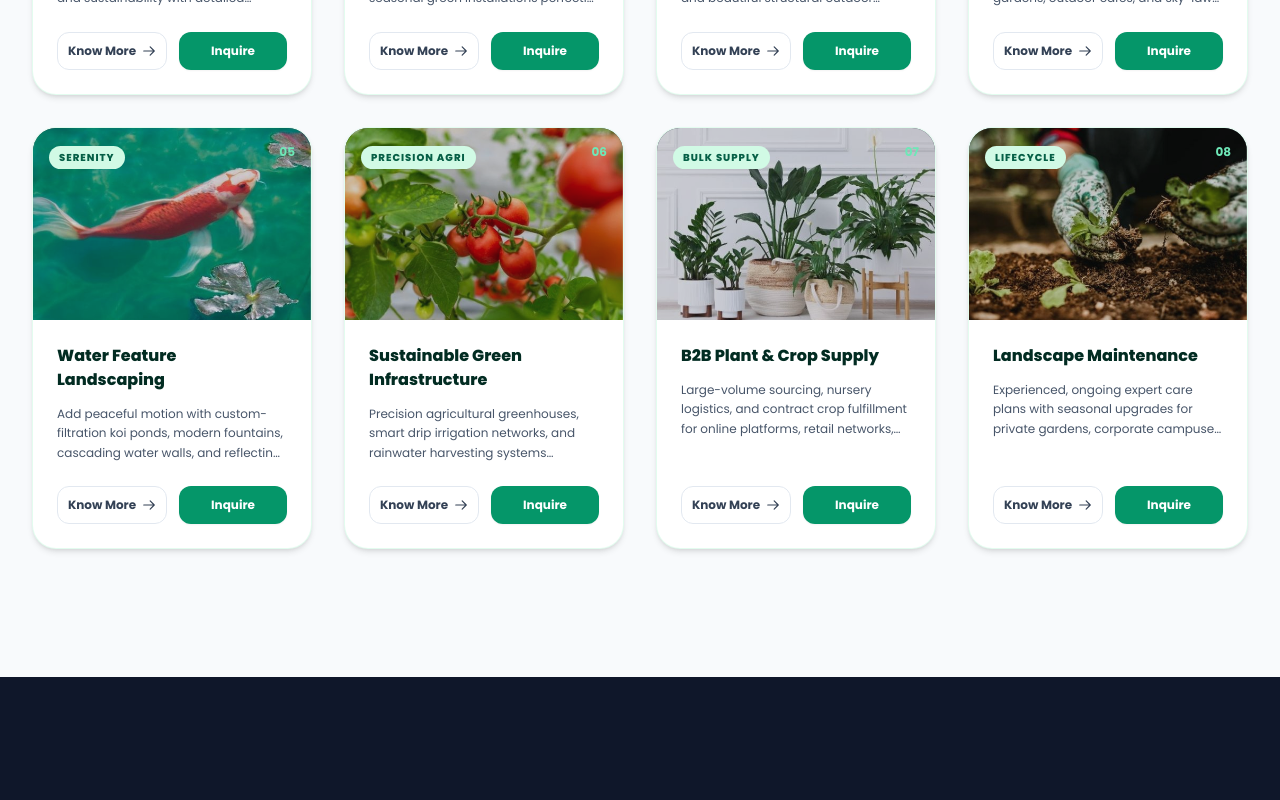
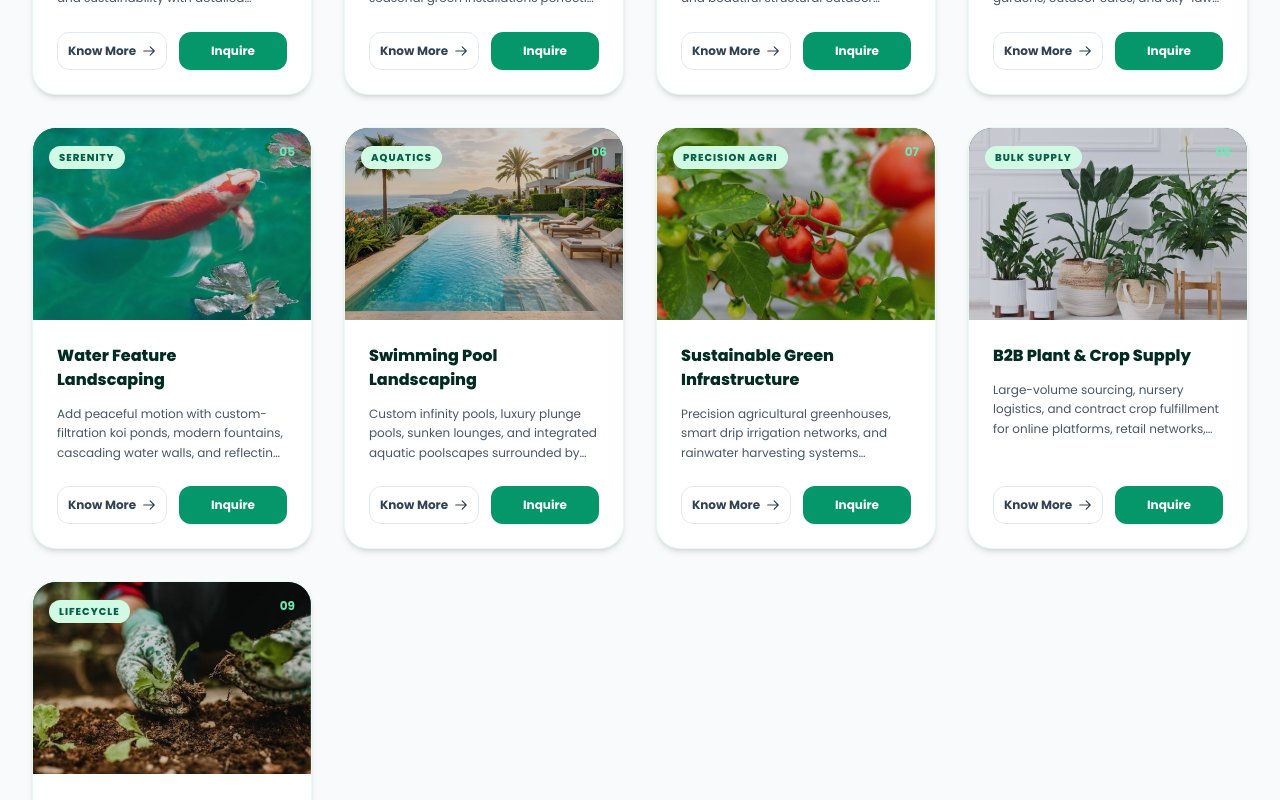
Before and after one commit to aiakshat/wishfy_1, a React (Vite) app: page / in a window 1280 px wide. Shown: the part 2500-3300 px from the top of the page. Built offline with nearby package versions, Linux system fonts and the light colour scheme.

Commit message:
Add swimming pool landscaping service and image assets

```diff
--- a/src/App.jsx
+++ b/src/App.jsx
@@ -125,6 +125,7 @@ export default function App() {
       'hardscape-landscaping': 'Hardscape Landscaping',
       'rooftop-landscaping': 'Rooftop & Terrace Landscaping',
       'water-feature-landscaping': 'Water Features & Koi Ponds',
+      'swimming-pool-landscaping': 'Swimming Pool Landscaping',
       'sustainable-landscaping': 'Sustainable Green Infrastructure',
       'large-scale-landscaping': 'Large Scale Commercial Landscaping',
       'b2b-plant-supply': 'B2B Bulk Plant & Crop Supply',
--- a/src/components/ConsultationModal.jsx
+++ b/src/components/ConsultationModal.jsx
@@ -58,6 +58,7 @@ export default function ConsultationModal({isOpen, onClose, onSubmit, formSubmit
                       <option value="greenhouse">Climate-Controlled Greenhouse</option>
                       <option value="balcony">Balcony Setup</option>
                       <option value="water">Koi Pond / Water Features</option>
+                      <option value="swimming-pool">Swimming Pool & Landscaping</option>
                     </select>
                   </div>
                 </div>
--- a/src/components/Footer.jsx
+++ b/src/components/Footer.jsx
@@ -82,6 +82,7 @@ export default function Footer() {
                 <a href="/services/hardscape-landscaping" className="hover:text-emerald-400 transition-colors">Hardscape Landscaping</a>
                 <a href="/services/rooftop-landscaping" className="hover:text-emerald-400 transition-colors">Rooftop Landscaping</a>
                 <a href="/services/water-feature-landscaping" className="hover:text-emerald-400 transition-colors">Water Feature Landscaping</a>
+                <a href="/services/swimming-pool-landscaping" className="hover:text-emerald-400 transition-colors">Swimming Pool Landscaping</a>
                 <a href="/services/sustainable-landscaping" className="hover:text-emerald-400 transition-colors">Sustainable Green Infrastructure</a>
                 <a href="/services/large-scale-landscaping" className="hover:text-emerald-400 transition-colors">Large Scale Landscaping</a>
                 <a href="/services/b2b-plant-supply" className="hover:text-emerald-400 transition-colors">B2B Plant & Crop Supply</a>
--- a/src/components/Header.jsx
+++ b/src/components/Header.jsx
@@ -41,6 +41,16 @@ const servicesMenuItems = [
       <svg className="w-5 h-5" fill="none" stroke="currentColor" strokeWidth="2" viewBox="0 0 24 24">
         <path strokeLinecap="round" strokeLinejoin="round" d="M3 10c3 1.5 5-1.5 8 0s5 1.5 8 0M3 15c3 1.5 5-1.5 8 0s5 1.5 8 0M3 20c3 1.5 5-1.5 8 0s5 1.5 8 0" />
         <path strokeLinecap="round" strokeLinejoin="round" d="M12 3v3m3-2l-1.5 1.5M9 4l1.5 1.5" />
+      </svg>
+    )
+  },
+  {
+    slug: 'swimming-pool-landscaping',
+    title: 'Swimming Pool Landscaping',
+    description: 'Custom infinity pools, plunge pools & luxury poolscapes',
+    icon: (
+      <svg className="w-5 h-5" fill="none" stroke="currentColor" strokeWidth="2" viewBox="0 0 24 24">
+        <path strokeLinecap="round" strokeLinejoin="round" d="M3 15c2.5 0 3.5-1 6-1s3.5 1 6 1 3.5-1 6-1M3 19c2.5 0 3.5-1 6-1s3.5 1 6 1 3.5-1 6-1M15 5a2 2 0 100-4 2 2 0 000 4zm-4 4l3-2 3 3-2 3m-4-4l-3 4-2-1" />
       </svg>
     )
   },
--- a/src/components/ServicesSection.jsx
+++ b/src/components/ServicesSection.jsx
@@ -8,6 +8,7 @@ const serviceTitleToSlug = {
   'Hardscape Landscaping': 'hardscape-landscaping',
   'Rooftop Landscaping': 'rooftop-landscaping',
   'Water Feature Landscaping': 'water-feature-landscaping',
+  'Swimming Pool Landscaping': 'swimming-pool-landscaping',
   'Sustainable Green Infrastructure': 'sustainable-landscaping',
   'B2B Plant & Crop Supply': 'b2b-plant-supply',
   'Landscape Maintenance': 'landscape-maintenance'
--- a/src/data/services.js
+++ b/src/data/services.js
@@ -30,6 +30,12 @@ export const services = [
     image: "/images/service-8.jpg"
   },
   {
+    title: "Swimming Pool Landscaping",
+    desc: "Custom infinity pools, luxury plunge pools, sunken lounges, and integrated aquatic poolscapes surrounded by lush botanical borders.",
+    tag: "Aquatics",
+    image: "/images/service-swimming-pool.jpg"
+  },
+  {
     title: "Sustainable Green Infrastructure",
     desc: "Precision agricultural greenhouses, smart drip irrigation networks, and rainwater harvesting systems designed for ultimate resource efficiency.",
     tag: "Precision Agri",
--- a/src/pages/AboutPage.jsx
+++ b/src/pages/AboutPage.jsx
@@ -86,6 +86,12 @@ const detailedServices = {
     'Reflecting pools',
     'Artificial ponds',
     'Water walls'
+  ],
+  swimmingPool: [
+    'Infinity & lap pools',
+    'Natural stone coping',
+    'Sun decks & pergolas',
+    'Aquatic LED lighting'
   ],
   sustainable: [
     'Drip irrigation',
@@ -268,6 +274,7 @@ export default function AboutPage({ setActiveModal }) {
               { title: 'Hardscape Landscaping', items: detailedServices.hardscape },
               { title: 'Rooftop Landscaping', items: detailedServices.rooftop },
               { title: 'Water Features', items: detailedServices.water },
+              { title: 'Swimming Pool Landscaping', items: detailedServices.swimmingPool },
               { title: 'Sustainable Landscaping', items: detailedServices.sustainable },
               { title: 'Large-Scale Landscaping', items: detailedServices.largeScale }
             ].map((service) => (
--- a/src/pages/ServicePage.jsx
+++ b/src/pages/ServicePage.jsx
@@ -9,6 +9,7 @@ const slugToServiceTitle = {
   'hardscape-landscaping': 'Hardscape Landscaping',
   'rooftop-landscaping': 'Rooftop Landscaping',
   'water-feature-landscaping': 'Water Feature Landscaping',
+  'swimming-pool-landscaping': 'Swimming Pool Landscaping',
   'sustainable-landscaping': 'Sustainable Green Infrastructure',
   'large-scale-landscaping': 'Large-Scale Landscaping',
   'b2b-plant-supply': 'B2B Plant & Crop Supply',
@@ -21,6 +22,7 @@ const serviceTitleToSlug = {
   'Hardscape Landscaping': 'hardscape-landscaping',
   'Rooftop Landscaping': 'rooftop-landscaping',
   'Water Feature Landscaping': 'water-feature-landscaping',
+  'Swimming Pool Landscaping': 'swimming-pool-landscaping',
   'Sustainable Green Infrastructure': 'sustainable-landscaping',
   'B2B Plant & Crop Supply': 'b2b-plant-supply',
   'Landscape Maintenance': 'landscape-maintenance'
@@ -31,6 +33,7 @@ const servicePageBanners = {
   'hardscape-landscaping': '/images/Hardscape-Landscaping.png',
   'rooftop-landscaping': '/images/Rooftop-landscaping.png',
   'water-feature-landscaping': '/images/Water-feature-landscaping.png',
+  'swimming-pool-landscaping': '/images/Swimming-Pool-Landscaping.png',
   'sustainable-landscaping': '/images/Sustainable-Green-Infrastructure.png',
   'large-scale-landscaping': '/images/Large-Scale-landscaping.png',
   'b2b-plant-supply': '/images/B2B-Plant-&-Crop-Supply.png',
@@ -117,6 +120,26 @@ const servicePages = {
       'Water features are central to immersive landscapes, creating sensory appeal and a sense of calm.',
       'We engineer each water installation to integrate with planting, terraces and hardscape elements.',
       'Our water gardens are designed for beauty, functionality and long-term reliability.',
+    ],
+  },
+  'swimming-pool-landscaping': {
+    title: 'Swimming Pool Landscaping',
+    subtitle: 'Luxury bespoke swimming pools, infinity edges, and holistic outdoor poolscapes harmonised with nature.',
+    overview: [
+      'Turnkey swimming pool design, civil construction, filtration engineering, and surrounding landscape integration.',
+      'Specialising in luxury residential infinity pools, plunge pools, resort lagoons, and wellness lap pools.',
+      'Seamless fusion of natural stone coping, composite decking, aquatic lighting, and lush poolside microclimates.',
+    ],
+    highlights: [
+      'Custom infinity-edge, skimmer, and overflow pools designed for residences and resorts',
+      'Advanced eco-filtration, glass media, saltwater chlorination, and smart heating systems',
+      'Integrated poolside hardscaping: sunken fire pits, pergolas, sun decks, and submerged ledges',
+      'Chlorine-resistant botanical planting, privacy hedging, and tropical specimen trees',
+    ],
+    details: [
+      'A swimming pool is the centrepiece of outdoor luxury living. We approach pool design not merely as a water tank, but as a fully integrated architectural landscape.',
+      'Our engineering covers structural RCC design, multi-stage water filtration, UV sanitation, and precision hydraulic plumbing to ensure sparkling water with minimal maintenance.',
+      'From poolside decking and natural stone paving to ambient underwater illumination and lush tropical planting, we create private resort sanctuaries.',
     ],
   },
   'sustainable-landscaping': {
```
Also changed, not shown: public/images/Swimming-Pool-Landscaping.png (added), public/images/service-swimming-pool.jpg (added). Lines whose indentation alone changed are shown as unchanged.
